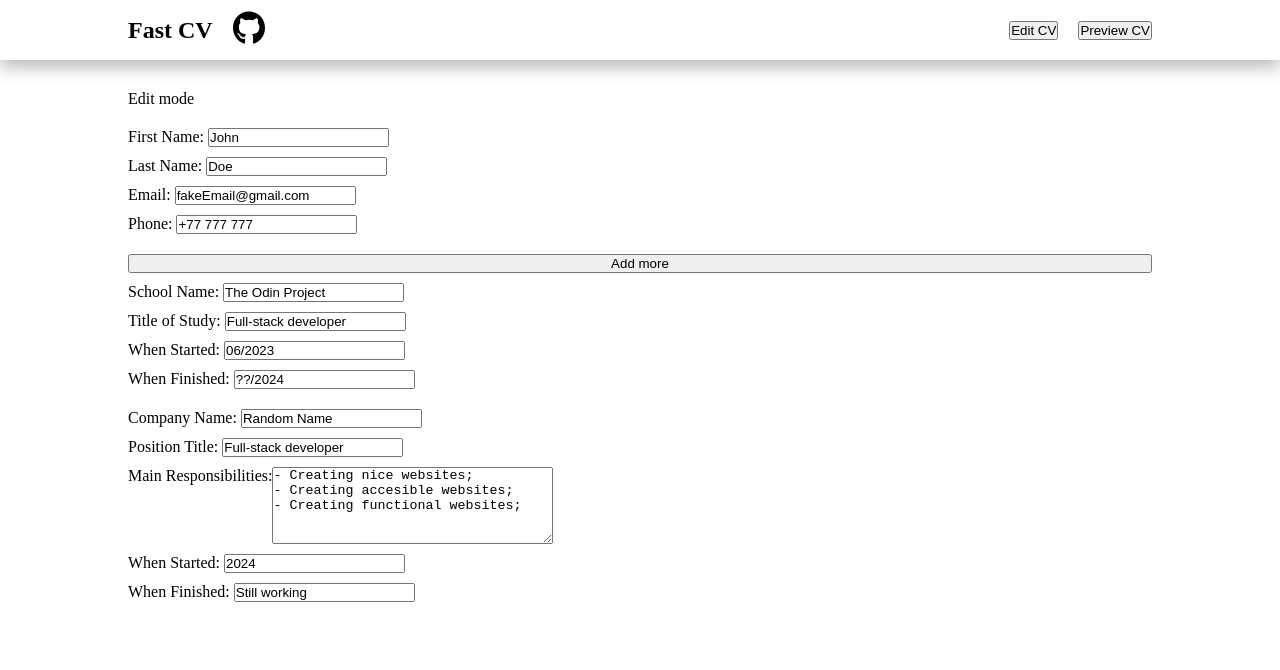
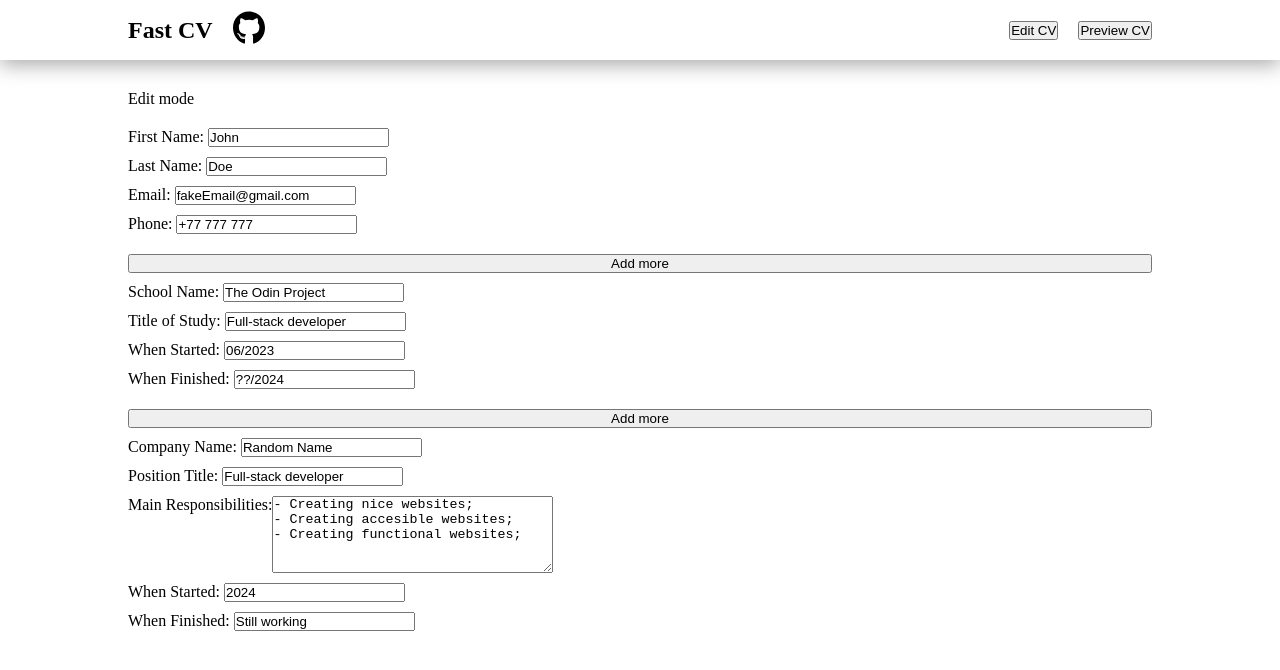
Before and after one commit to x6Nenko/Odin-CV-Application, a React (Vite) app: page / in a window 1280 px wide. Shown: the top 670 px of the page. Built offline with nearby package versions, Linux system fonts and the light colour scheme.

Commit message:
Add possibility of adding more state entries
Its related to education and experience states.

```diff
--- a/src/App.jsx
+++ b/src/App.jsx
@@ -67,6 +67,25 @@ const App = () => {
     }))
   }
 
+  function handleAddMoreEducationBtn() {
+    setEducation([...education, {
+      schoolName: '',
+      title: '',
+      startDate: '',
+      finishDate: ''
+    }])
+  }
+
+  function handleAddMoreExperienceBtn() {
+    setExperience([...experience, {
+      companyName: '',
+      position: '',
+      responsibilities: '',
+      startDate: '',
+      finishDate: ''
+    }])
+  }
+
   return (
     <>
       <Navbar
@@ -89,7 +108,7 @@ const App = () => {
                 educationState={entry}
                 handleChange={event => handleEducationChanges(event, index)}
               >
-                <button>Add more</button>
+                {index === 0 && <button onClick={handleAddMoreEducationBtn}>Add more</button>}
               </Education>
             ))}
             {experience.map((entry, index) => (
@@ -97,7 +116,9 @@ const App = () => {
                 key={index}
                 experienceState={entry}
                 handleChange={event => handleExperienceChanges(event, index)}
-              />
+              >
+                {index === 0 && <button onClick={handleAddMoreExperienceBtn}>Add more</button>}
+              </Experience>
             ))}
           </>
         }
--- a/src/components/editCV/Experience.jsx
+++ b/src/components/editCV/Experience.jsx
@@ -1,9 +1,10 @@
 import "../../styles/editCV.css"
 import Input from "../Input"
 
-const Experience = ({ experienceState, handleChange }) => {
+const Experience = ({ experienceState, handleChange, children }) => {
   return (
     <section className="experienceSection">
+      {children}
       <Input
         type={"text"}
         labelText={"Company  Name: "}
```
